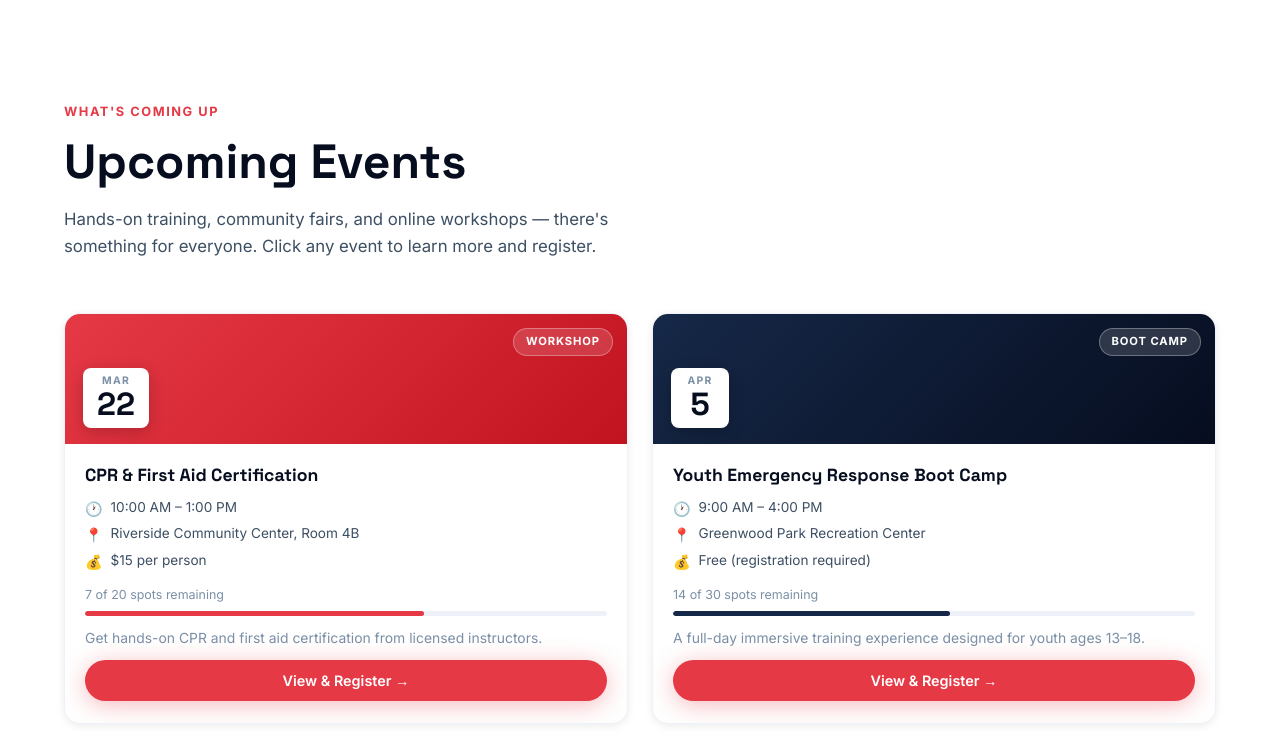
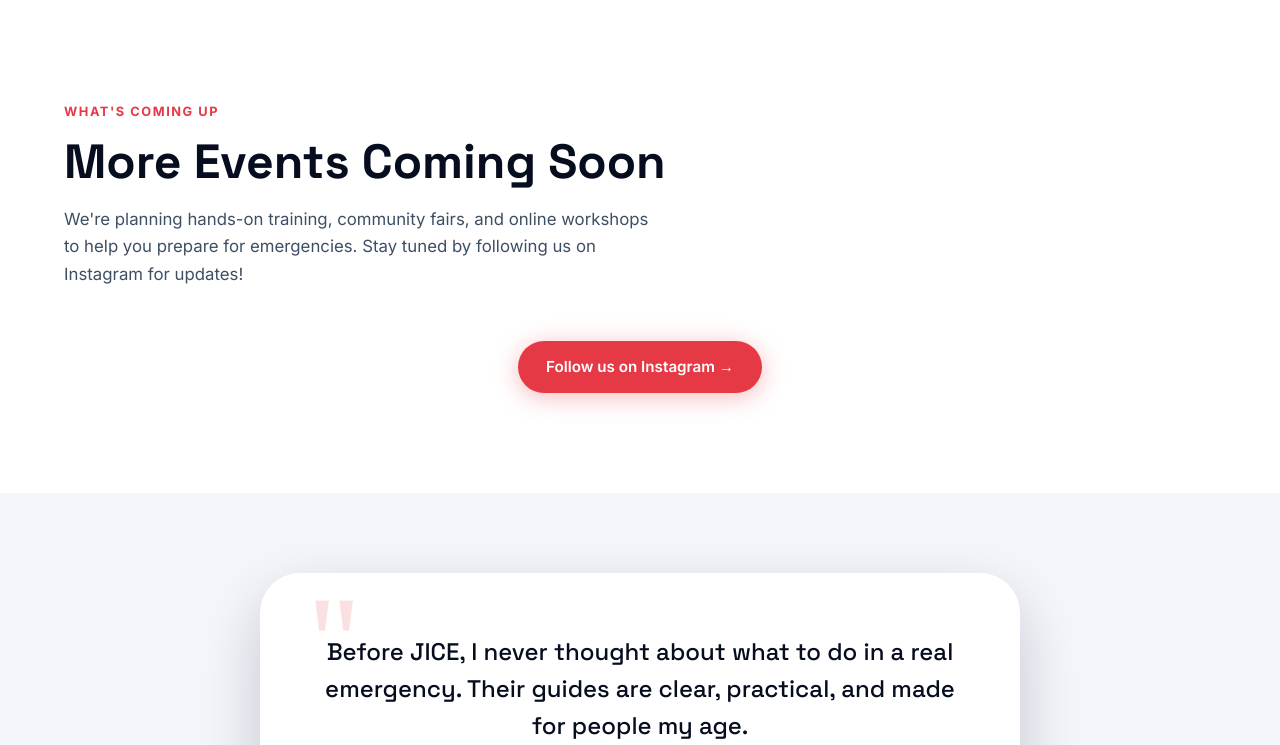
Before and after one commit to paulcode123/JustInCase, a plain HTML site: page index.html in a window 1280 px wide. Shown: the part 3380-4125 px from the top of the page. Drawn offline with Linux system fonts and the light colour scheme.

Commit message:
Update events section: change title and subtitle; add Instagram follow link and remove event rendering

```diff
--- a/index.html
+++ b/index.html
@@ -218,13 +218,13 @@
   <section class="events section" id="events">
     <div class="container">
       <p class="section__eyebrow">What's Coming Up</p>
-      <h2 class="section__title">Upcoming Events</h2>
+      <h2 class="section__title">More Events Coming Soon</h2>
       <p class="events__subtitle">
-        Hands-on training, community fairs, and online workshops — there's something for everyone.
-        Click any event to learn more and register.
+        We're planning hands-on training, community fairs, and online workshops to help you
+        prepare for emergencies. Stay tuned by following us on Instagram for updates!
       </p>
-      <div class="events__grid" id="eventsGrid">
-        <!-- Populated by script.js -->
+      <div style="text-align: center; margin-top: 2rem;">
+        <a href="https://www.instagram.com/justincaseofemergencyedu/" class="btn btn--primary">Follow us on Instagram →</a>
       </div>
     </div>
   </section>
--- a/script.js
+++ b/script.js
@@ -577,7 +577,8 @@ document.addEventListener('keydown', e => {
   if (e.key === 'Escape') closeEventModal();
 });
 
-renderEvents();
+// renderEvents() - Removed: Events section now displays coming soon message
+// renderEvents();
 
 /* ---------- SMOOTH SCROLL FOR NAV LINKS ---------- */
 document.querySelectorAll('a[href^="#"]').forEach(link => {
```
